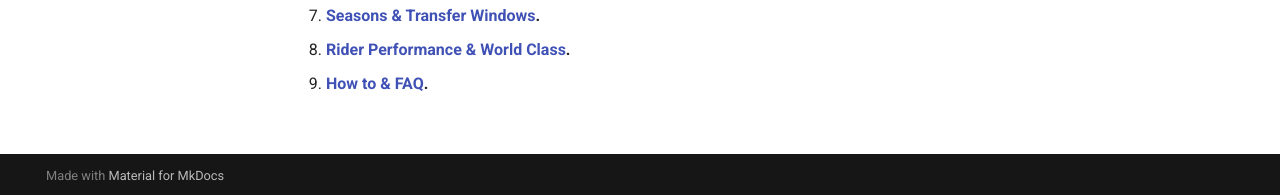
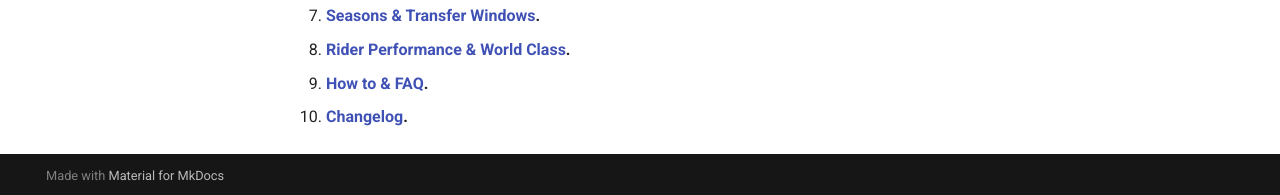
Before and after one commit to gazhay/rules-clubladder, an MkDocs documentation site: the page built from docs/index.md, in a window 1280 px wide and 982 px high. Shown: the part 784-979 px from the top of the window. Built offline with MkDocs 1.6.1 and Material for MkDocs 9.7.7, drawn with Linux system fonts in a browser that asks for light colours.

Commit message:
Update index.md

```diff
--- a/docs/index.md
+++ b/docs/index.md
@@ -17,3 +17,4 @@ The league mixes all teams, all rankings, together in one league, allowing for a
 7. **[Seasons & Transfer Windows](transfer.md).**
 8. **[Rider Performance & World Class](performance.md).**
 9. **[How to & FAQ](how-to.md).**
+10. **[Changelog](changelog.md).**
```
